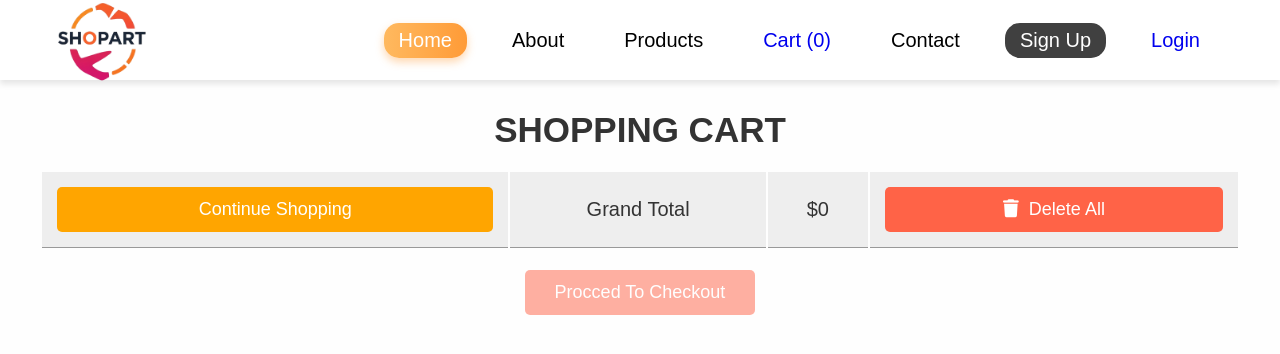
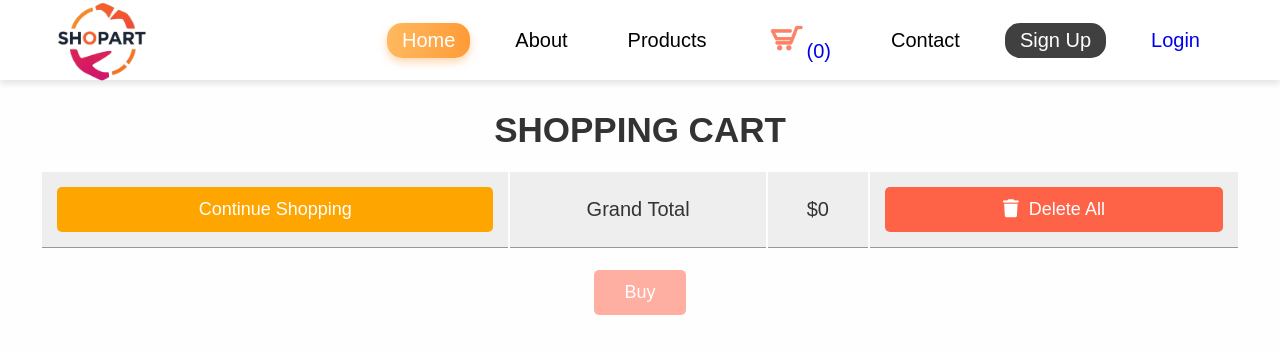
Before and after one commit to TeamsProject/Ecommerce-app, a PHP site: page /php/cart.php in a window 1280 px wide. Shown: the top 354 px of the page. Run offline with PHP 8.4, Linux system fonts and the light colour scheme; data that the repository does not hold is empty.

Commit message:
add icon-panier

```diff
--- a/DataBase/db.sql
+++ b/DataBase/db.sql
@@ -61,7 +61,7 @@ CREATE TABLE Payement (
     idPayement INT AUTO_INCREMENT PRIMARY KEY,
     order_id INT,
     num_cart VARCHAR(16) NOT NULL,
-    date_yaer TINYINT UNSIGNED CHECK (date_year BETWEEN 1 AND 31),
+    date_year TINYINT UNSIGNED CHECK (date_year BETWEEN 24 AND 99),
     date_month TINYINT UNSIGNED CHECK (date_month BETWEEN 1 AND 12),
     cvv_cart SMALLINT UNSIGNED CHECK (cvv_cart BETWEEN 100 AND 999),
     created_at DATETIME DEFAULT CURRENT_TIMESTAMP,
--- a/css/navv.css
+++ b/css/navv.css
@@ -93,6 +93,13 @@ header {
     box-shadow: 0 4px 8px rgba(0, 0, 0, 0.4);
 }
 
+.panier-icon {
+    background: none;
+    display: inline-block;
+    width: 40px;
+    height: 40px;
+}
+
 @media only screen and (max-width: 1320px) {
     header {
         padding: 0 50px;
--- a/php/cart.php
+++ b/php/cart.php
@@ -102,7 +102,7 @@ if (isset($_GET['delete_all'])) {
             </table>
 
             <div class="checkout-btn">
-                <a href="checkout.php" class="btn <?= ($grand_total > 1) ? '' : 'disabled'; ?>">procced to checkout</a>
+                <a href="payment.php.php" class="btn <?= ($grand_total > 1) ? '' : 'disabled'; ?>">Buy</a>
             </div>
 
         </section>
--- a/php/nav.php
+++ b/php/nav.php
@@ -29,7 +29,7 @@ session_start();
       $row_count = mysqli_num_rows($select_rows);
 
       ?>
-    <li><a class='panier' href='cart.php'>cart <span>(<?php echo $row_count; ?>)</span></a></li>
+    <li><a class='panier' href='cart.php'><img src="../images/panier-icon.png" alt="" class="panier-icon"><span>(<?php echo $row_count; ?>)</span></a></li>
     <li><a class="black-color" href="contact.php">contact</a></li>
 
     <li>
```
Also changed, not shown: images/panier-icon.png (added).
